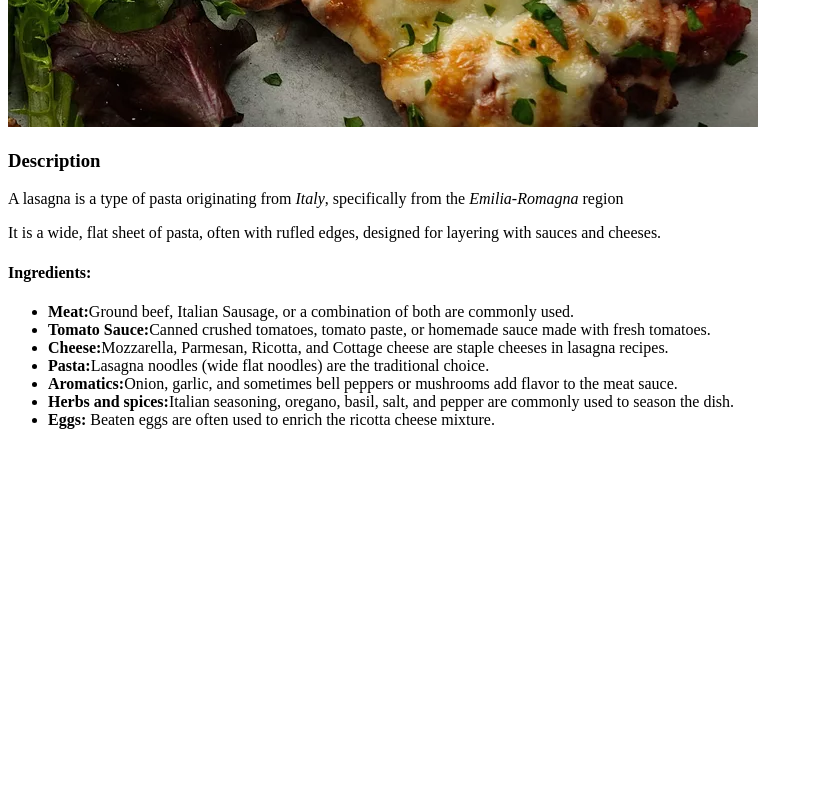
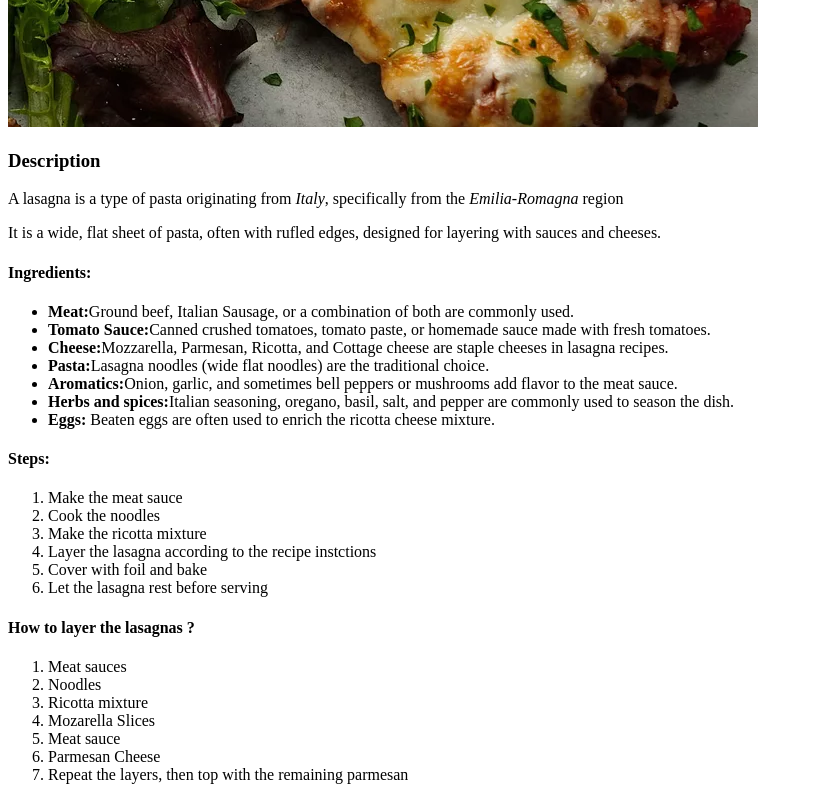
Before and after one commit to Alex200027fr/odin-recipes, a plain HTML site: page recipes/lasagna.html in a window 1280 px wide. Shown: the part 516-1316 px from the top of the page, without its empty margins (0-813 px from the left). Before the commit the page ends 961 px from the top, so only its background shows below. Drawn offline with Linux system fonts and the light colour scheme.

```diff
--- a/recipes/lasagna.html
+++ b/recipes/lasagna.html
@@ -7,7 +7,7 @@
 </head>
 <body>
     <h1>Lasagna Recipe</h1>
-        <img src="lasagna image.jpeg" alt="image of delicious lasagnas">
+        <img src="./images/lasagna_image.jpeg" alt="image of delicious lasagnas">
             <h3>Description</h3>
                 <p>A lasagna is a type of pasta originating from <em>Italy</em>, specifically from the <em>Emilia-Romagna</em> region</p>
                 <p>It is a wide, flat sheet of pasta, often with rufled edges, designed for layering with sauces and cheeses.</p>
@@ -21,5 +21,24 @@
                     <li><strong>Herbs and spices:</strong>Italian seasoning, oregano, basil, salt, and pepper are commonly used to season the dish.</li>
                     <li><strong>Eggs:</strong> Beaten eggs are often used to enrich the ricotta cheese mixture.</li>
                 </ul>
+            <h4>Steps:</h4>
+                <ol>
+                    <li>Make the meat sauce</li>
+                    <li>Cook the noodles</li>
+                    <li>Make the ricotta mixture</li>
+                    <li>Layer the lasagna according to the recipe instctions</li>
+                    <li>Cover with foil and bake</li>
+                    <li>Let the lasagna rest before serving</li>
+                </ol>
+            <h4>How to layer the lasagnas ?</h4>
+                <ol>
+                    <li>Meat sauces</li>
+                    <li>Noodles</li>
+                    <li>Ricotta mixture</li>
+                    <li>Mozarella Slices</li>
+                    <li>Meat sauce</li>
+                    <li>Parmesan Cheese</li>
+                    <li>Repeat the layers, then top with the remaining parmesan</li>
+                </ol>
 </body>
 </html>
```
Also changed, not shown: index.html (+4 -1 lines), recipes/images/lasagna_image.jpeg (renamed from recipes/lasagna image.jpeg), recipes/pasta_bolognese.html (added), recipes/pizza.html (added).
